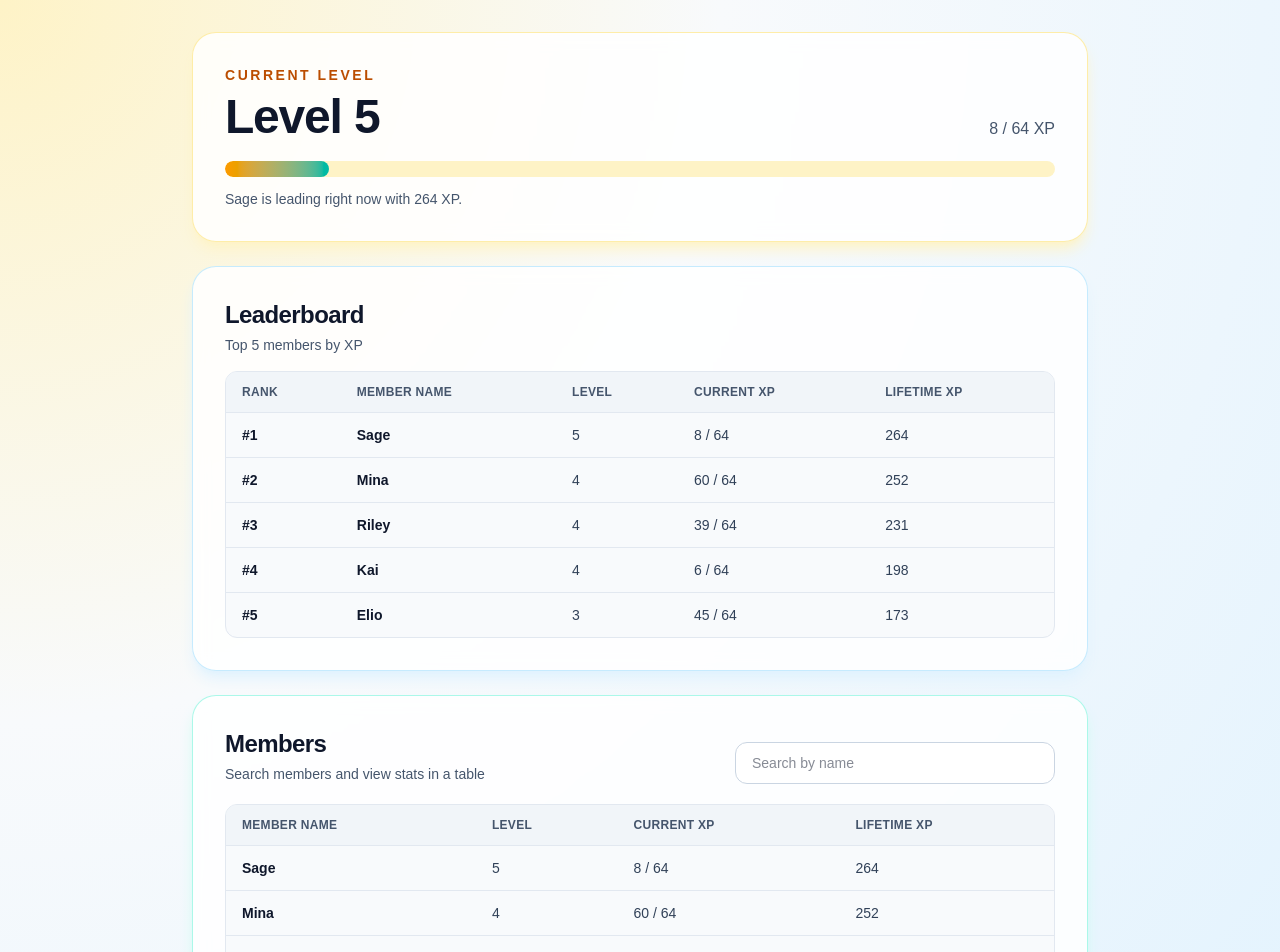
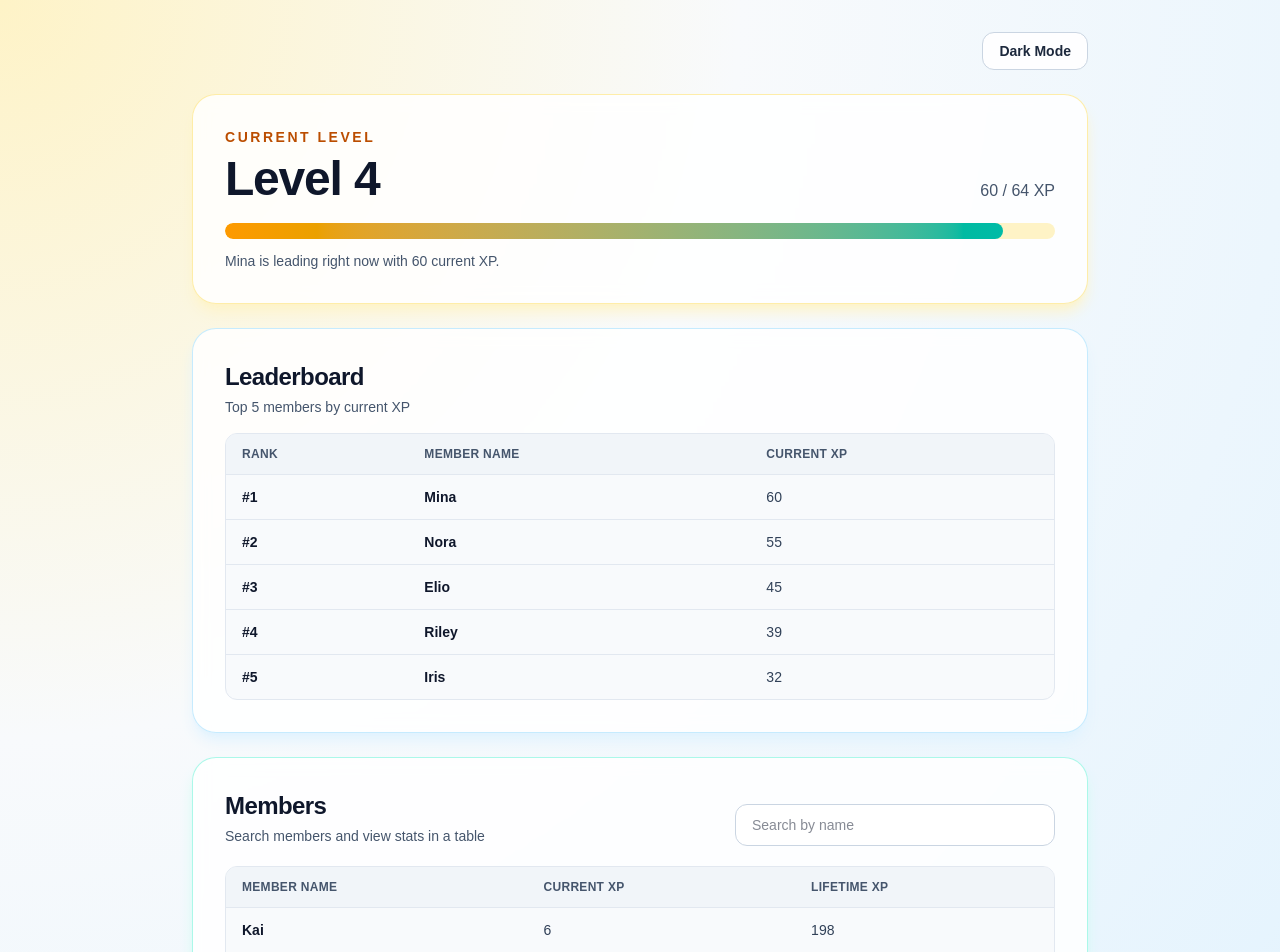
Before and after one commit to kclui-nus/rb-leveling, a Next.js app: page / in a window 1280 px wide. Shown: the top 952 px of the page. Built offline with nearby package versions, Linux system fonts and the light colour scheme.

Commit message:
Add dark mode toggle and theme-aware table styling

```diff
--- a/app/page.tsx
+++ b/app/page.tsx
@@ -1,11 +1,16 @@
 "use client";
 
-import { useMemo, useState } from "react";
+import { useEffect, useMemo, useState } from "react";
 
 type Member = {
   id: number;
   name: string;
   xp: number;
+};
+
+type MemberWithProgress = Member & {
+  level: number;
+  currentXp: number;
 };
 
 const XP_PER_LEVEL = 64;
@@ -62,34 +67,96 @@ function getMemberProgress(lifetimeXp: number) {
 
 export default function Home() {
   const [query, setQuery] = useState("");
+  const [theme, setTheme] = useState<"light" | "dark">("light");
 
-  const sortedByXp = useMemo(
-    () => [...members].sort((a, b) => b.xp - a.xp),
+  useEffect(() => {
+    const savedTheme = localStorage.getItem("theme");
+    if (savedTheme === "light" || savedTheme === "dark") {
+      setTheme(savedTheme);
+      return;
+    }
+
+    const prefersDark = window.matchMedia("(prefers-color-scheme: dark)").matches;
+    setTheme(prefersDark ? "dark" : "light");
+  }, []);
+
+  function toggleTheme() {
+    setTheme((currentTheme) => {
+      const nextTheme = currentTheme === "light" ? "dark" : "light";
+      localStorage.setItem("theme", nextTheme);
+      return nextTheme;
+    });
+  }
+
+  const membersWithProgress = useMemo<MemberWithProgress[]>(
+    () =>
+      members.map((member) => {
+        const { level, currentXp } = getMemberProgress(member.xp);
+
+        return { ...member, level, currentXp };
+      }),
     [],
   );
 
-  const topFive = useMemo(() => sortedByXp.slice(0, 5), [sortedByXp]);
+  const sortedByCurrentXp = useMemo(
+    () =>
+      [...membersWithProgress].sort(
+        (a, b) => b.currentXp - a.currentXp || b.xp - a.xp,
+      ),
+    [membersWithProgress],
+  );
+
+  const topFive = useMemo(() => sortedByCurrentXp.slice(0, 5), [sortedByCurrentXp]);
 
   const featuredMember = topFive[0];
-  const level = Math.floor(featuredMember.xp / XP_PER_LEVEL) + 1;
-  const xpIntoCurrentLevel = featuredMember.xp % XP_PER_LEVEL;
+  const level = featuredMember.level;
+  const xpIntoCurrentLevel = featuredMember.currentXp;
   const progressPercent = (xpIntoCurrentLevel / XP_PER_LEVEL) * 100;
 
   const filteredMembers = useMemo(() => {
     const q = query.trim().toLowerCase();
     if (!q) {
-      return sortedByXp;
+      return membersWithProgress;
     }
 
-    return sortedByXp.filter((member) =>
+    return membersWithProgress.filter((member) =>
       member.name.toLowerCase().includes(q),
     );
-  }, [query, sortedByXp]);
+  }, [query, membersWithProgress]);
+
+  const isDark = theme === "dark";
 
   return (
-    <div className="min-h-screen bg-[radial-gradient(circle_at_top_left,_#fef3c7,_#f8fafc_40%,_#e0f2fe_100%)] px-4 py-8 text-slate-900 sm:px-8">
+    <div
+      className={`min-h-screen px-4 py-8 sm:px-8 ${
+        isDark
+          ? "bg-[radial-gradient(circle_at_top_left,_#0f172a,_#111827_40%,_#0f172a_100%)] text-slate-100"
+          : "bg-[radial-gradient(circle_at_top_left,_#fef3c7,_#f8fafc_40%,_#e0f2fe_100%)] text-slate-900"
+      }`}
+    >
       <main className="mx-auto w-full max-w-4xl space-y-6">
-        <section className="overflow-hidden rounded-3xl border border-amber-200/70 bg-white/85 p-6 shadow-lg shadow-amber-100 backdrop-blur-sm sm:p-8">
+        <div className="flex justify-end">
+          <button
+            type="button"
+            onClick={toggleTheme}
+            className={`rounded-xl border px-4 py-2 text-sm font-semibold transition ${
+              isDark
+                ? "border-slate-600 bg-slate-800 text-slate-100 hover:bg-slate-700"
+                : "border-slate-300 bg-white/90 text-slate-800 hover:bg-white"
+            }`}
+            aria-label="Toggle dark and light mode"
+          >
+            {isDark ? "Light Mode" : "Dark Mode"}
+          </button>
+        </div>
+
+        <section
+          className={`overflow-hidden rounded-3xl border p-6 shadow-lg backdrop-blur-sm sm:p-8 ${
+            isDark
+              ? "border-amber-400/20 bg-slate-900/70 shadow-black/40"
+              : "border-amber-200/70 bg-white/85 shadow-amber-100"
+          }`}
+        >
           <p className="text-sm font-semibold uppercase tracking-[0.18em] text-amber-700">
             Current Level
           </p>
@@ -97,64 +164,85 @@ export default function Home() {
             <h1 className="text-4xl font-bold tracking-tight sm:text-5xl">
               Level {level}
             </h1>
-            <p className="text-sm font-medium text-slate-600 sm:text-base">
+            <p className={`text-sm font-medium sm:text-base ${isDark ? "text-slate-300" : "text-slate-600"}`}>
               {xpIntoCurrentLevel} / {XP_PER_LEVEL} XP
             </p>
           </div>
 
-          <div className="mt-5 h-4 w-full overflow-hidden rounded-full bg-amber-100">
+          <div className={`mt-5 h-4 w-full overflow-hidden rounded-full ${isDark ? "bg-slate-700" : "bg-amber-100"}`}>
             <div
               className="h-full rounded-full bg-gradient-to-r from-amber-500 to-teal-500 transition-all duration-700"
               style={{ width: `${progressPercent}%` }}
             />
           </div>
 
-          <p className="mt-3 text-sm text-slate-600">
-            {featuredMember.name} is leading right now with {featuredMember.xp} XP.
+          <p className={`mt-3 text-sm ${isDark ? "text-slate-300" : "text-slate-600"}`}>
+            {featuredMember.name} is leading right now with {featuredMember.currentXp} current XP.
           </p>
         </section>
 
-        <section className="rounded-3xl border border-sky-200/80 bg-white/85 p-6 shadow-lg shadow-sky-100 backdrop-blur-sm sm:p-8">
+        <section
+          className={`rounded-3xl border p-6 shadow-lg backdrop-blur-sm sm:p-8 ${
+            isDark
+              ? "border-sky-400/20 bg-slate-900/70 shadow-black/40"
+              : "border-sky-200/80 bg-white/85 shadow-sky-100"
+          }`}
+        >
           <h2 className="text-2xl font-bold tracking-tight">Leaderboard</h2>
-          <p className="mt-1 text-sm text-slate-600">Top 5 members by XP</p>
+          <p className={`mt-1 text-sm ${isDark ? "text-slate-300" : "text-slate-600"}`}>
+            Top 5 members by current XP
+          </p>
 
-          <div className="mt-4 overflow-x-auto rounded-xl border border-slate-200 bg-slate-50">
+          <div
+            className={`mt-4 overflow-x-auto rounded-xl border ${
+              isDark ? "border-slate-700 bg-slate-800/60" : "border-slate-200 bg-slate-50"
+            }`}
+          >
             <table className="min-w-full text-left text-sm">
-              <thead className="bg-slate-100 text-xs uppercase tracking-wide text-slate-600">
+              <thead
+                className={`text-xs uppercase tracking-wide ${
+                  isDark ? "bg-slate-800 text-slate-300" : "bg-slate-100 text-slate-600"
+                }`}
+              >
                 <tr>
                   <th className="px-4 py-3">Rank</th>
                   <th className="px-4 py-3">Member Name</th>
-                  <th className="px-4 py-3">Level</th>
                   <th className="px-4 py-3">Current XP</th>
-                  <th className="px-4 py-3">Lifetime XP</th>
                 </tr>
               </thead>
               <tbody>
-                {topFive.map((member, index) => {
-                  const { level, currentXp } = getMemberProgress(member.xp);
-
-                  return (
-                    <tr key={member.id} className="border-t border-slate-200">
-                      <td className="px-4 py-3 font-semibold text-slate-900">#{index + 1}</td>
-                      <td className="px-4 py-3 font-semibold text-slate-900">{member.name}</td>
-                      <td className="px-4 py-3 text-slate-700">{level}</td>
-                      <td className="px-4 py-3 text-slate-700">
-                        {currentXp} / {XP_PER_LEVEL}
-                      </td>
-                      <td className="px-4 py-3 text-slate-700">{member.xp}</td>
-                    </tr>
-                  );
-                })}
+                {topFive.map((member, index) => (
+                  <tr
+                    key={member.id}
+                    className={`border-t ${isDark ? "border-slate-700" : "border-slate-200"}`}
+                  >
+                    <td className={`px-4 py-3 font-semibold ${isDark ? "text-slate-100" : "text-slate-900"}`}>
+                      #{index + 1}
+                    </td>
+                    <td className={`px-4 py-3 font-semibold ${isDark ? "text-slate-100" : "text-slate-900"}`}>
+                      {member.name}
+                    </td>
+                    <td className={`px-4 py-3 ${isDark ? "text-slate-300" : "text-slate-700"}`}>
+                      {member.currentXp}
+                    </td>
+                  </tr>
+                ))}
               </tbody>
             </table>
           </div>
         </section>
 
-        <section className="rounded-3xl border border-teal-200/80 bg-white/85 p-6 shadow-lg shadow-teal-100 backdrop-blur-sm sm:p-8">
+        <section
+          className={`rounded-3xl border p-6 shadow-lg backdrop-blur-sm sm:p-8 ${
+            isDark
+              ? "border-teal-400/20 bg-slate-900/70 shadow-black/40"
+              : "border-teal-200/80 bg-white/85 shadow-teal-100"
+          }`}
+        >
           <div className="flex flex-col gap-3 sm:flex-row sm:items-end sm:justify-between">
             <div>
               <h2 className="text-2xl font-bold tracking-tight">Members</h2>
-              <p className="mt-1 text-sm text-slate-600">
+              <p className={`mt-1 text-sm ${isDark ? "text-slate-300" : "text-slate-600"}`}>
                 Search members and view stats in a table
               </p>
             </div>
@@ -166,38 +254,59 @@ export default function Home() {
                 value={query}
                 onChange={(event) => setQuery(event.target.value)}
                 placeholder="Search by name"
-                className="w-full rounded-xl border border-slate-300 bg-white px-4 py-2.5 text-sm outline-none ring-0 transition focus:border-teal-500"
+                className={`w-full rounded-xl border px-4 py-2.5 text-sm outline-none ring-0 transition focus:border-teal-500 ${
+                  isDark
+                    ? "border-slate-600 bg-slate-800 text-slate-100 placeholder:text-slate-400"
+                    : "border-slate-300 bg-white text-slate-900"
+                }`}
               />
             </label>
           </div>
 
-          <div className="mt-5 overflow-x-auto rounded-xl border border-slate-200 bg-slate-50">
+          <div
+            className={`mt-5 overflow-x-auto rounded-xl border ${
+              isDark ? "border-slate-700 bg-slate-800/60" : "border-slate-200 bg-slate-50"
+            }`}
+          >
             {filteredMembers.length === 0 ? (
-              <p className="rounded-xl border border-dashed border-slate-300 bg-slate-50 p-4 text-sm text-slate-600">
+              <p
+                className={`rounded-xl border border-dashed p-4 text-sm ${
+                  isDark
+                    ? "border-slate-600 bg-slate-800 text-slate-300"
+                    : "border-slate-300 bg-slate-50 text-slate-600"
+                }`}
+              >
                 No members found for this search.
               </p>
             ) : (
               <table className="min-w-full text-left text-sm">
-                <thead className="bg-slate-100 text-xs uppercase tracking-wide text-slate-600">
+                <thead
+                  className={`text-xs uppercase tracking-wide ${
+                    isDark ? "bg-slate-800 text-slate-300" : "bg-slate-100 text-slate-600"
+                  }`}
+                >
                   <tr>
                     <th className="px-4 py-3">Member Name</th>
-                    <th className="px-4 py-3">Level</th>
                     <th className="px-4 py-3">Current XP</th>
                     <th className="px-4 py-3">Lifetime XP</th>
                   </tr>
                 </thead>
                 <tbody>
                   {filteredMembers.map((member) => {
-                    const { level, currentXp } = getMemberProgress(member.xp);
-
                     return (
-                      <tr key={member.id} className="border-t border-slate-200">
-                        <td className="px-4 py-3 font-semibold text-slate-900">{member.name}</td>
-                        <td className="px-4 py-3 text-slate-700">{level}</td>
-                        <td className="px-4 py-3 text-slate-700">
-                          {currentXp} / {XP_PER_LEVEL}
+                      <tr
+                        key={member.id}
+                        className={`border-t ${isDark ? "border-slate-700" : "border-slate-200"}`}
+                      >
+                        <td className={`px-4 py-3 font-semibold ${isDark ? "text-slate-100" : "text-slate-900"}`}>
+                          {member.name}
                         </td>
-                        <td className="px-4 py-3 text-slate-700">{member.xp}</td>
+                        <td className={`px-4 py-3 ${isDark ? "text-slate-300" : "text-slate-700"}`}>
+                          {member.currentXp}
+                        </td>
+                        <td className={`px-4 py-3 ${isDark ? "text-slate-300" : "text-slate-700"}`}>
+                          {member.xp}
+                        </td>
                       </tr>
                     );
                   })}
```
